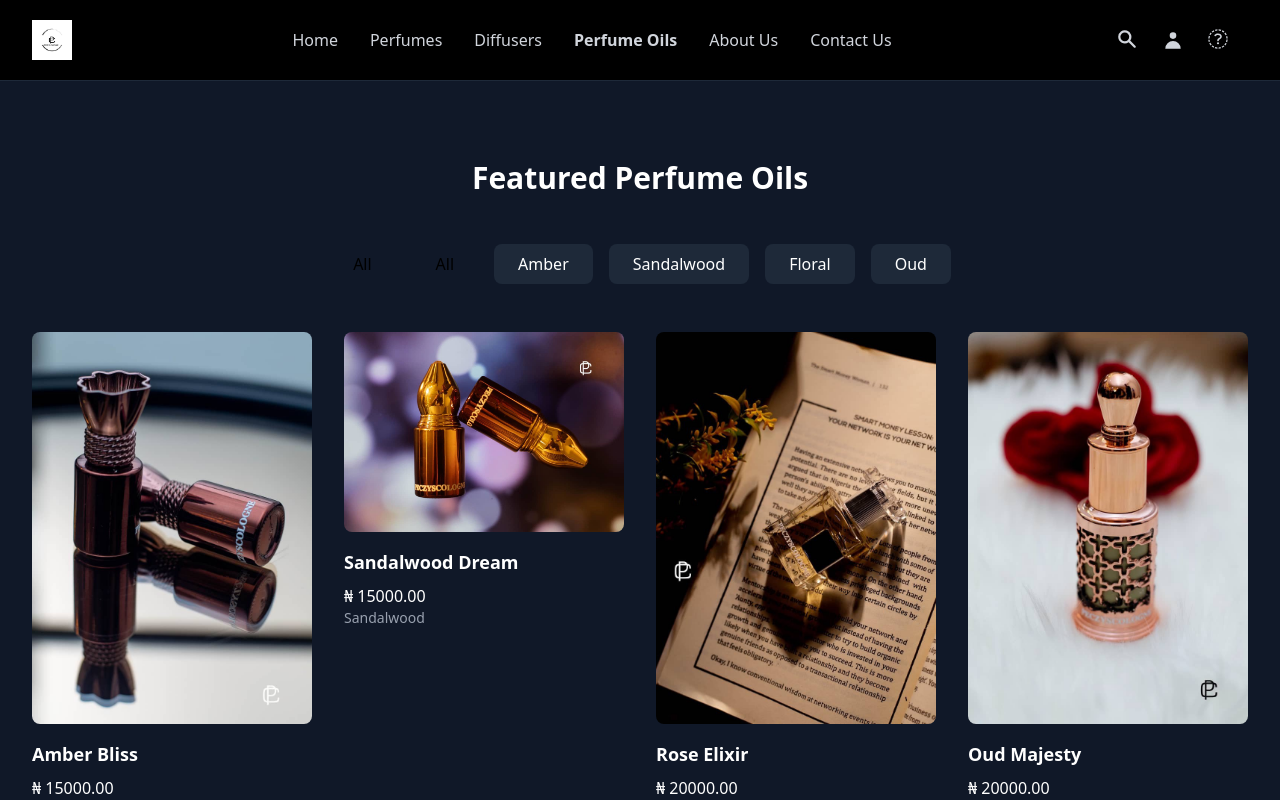
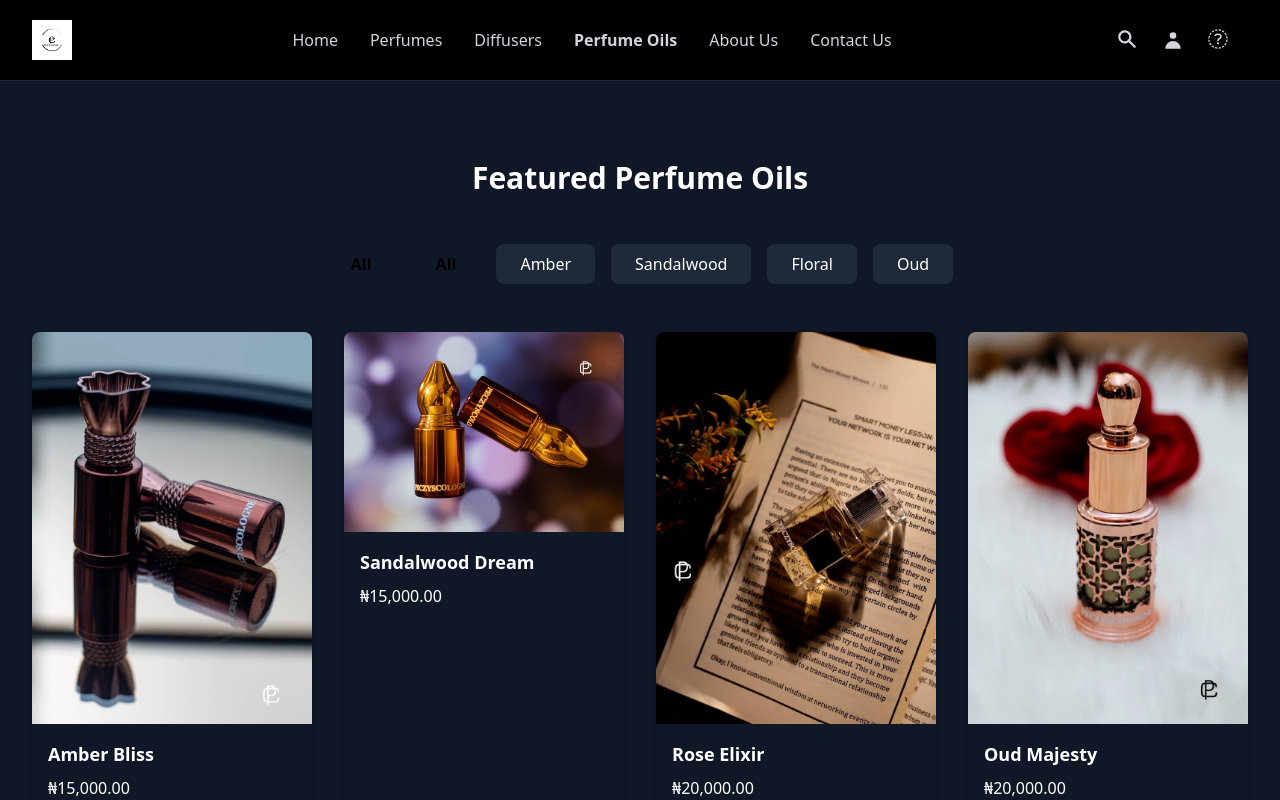
Before and after one commit to fiyin-bug/PECZYSCOLOGNE, a React (Vite) app: page /perfume-oils in a window 1280 px wide. Shown: the top 800 px of the page. Built offline with nearby package versions, Linux system fonts and the light colour scheme; a web font is replaced by a local one.

Commit message:
ALL DONE

```diff
--- a/src/pages/PerfumeOils.jsx
+++ b/src/pages/PerfumeOils.jsx
@@ -1,7 +1,7 @@
 // src/pages/PerfumeOils.js
 import React, { useState } from "react";
 // Make sure data import path is correct for your project structure
-import { oilFragranceFamilies, featuredOilProducts } from "../data";
+import { oilFragranceFamilies, featuredOilProducts } from "../data"; // Assuming you import these
 
 // Use named export for consistency if other pages use it
 export const PerfumeOils = ({ addToCart }) => {
@@ -9,10 +9,20 @@ export const PerfumeOils = ({ addToCart }) => {
   const [selectedProduct, setSelectedProduct] = useState(null);
   const [isModalOpen, setIsModalOpen] = useState(false);
 
+  // --- Helper function to format price with Naira sign and commas ---
+  const formatPrice = (price) => {
+    if (price == null || isNaN(Number(price))) {
+      return 'Price not available'; // Handle null, undefined, or non-numeric price
+    }
+    // Convert to number, ensure 2 decimal places, then add commas
+    return `₦${Number(price).toLocaleString('en-NG', { minimumFractionDigits: 2, maximumFractionDigits: 2 })}`;
+  };
+  // --- End Helper Function ---
+
   const filteredProducts =
     selectedFamily === "all"
       ? featuredOilProducts
-      : featuredOilProducts.filter((product) => product.family === selectedFamily); // Assuming family is a string ID/name here
+      : featuredOilProducts.filter((product) => product.family === selectedFamily);
 
   const handleProductClick = (product) => {
     setSelectedProduct(product);
@@ -20,7 +30,7 @@ export const PerfumeOils = ({ addToCart }) => {
   };
 
   const handleQuickAddToCart = (e, product) => {
-    e.stopPropagation(); // Prevent the modal from opening when clicking the icon
+    e.stopPropagation(); // Prevent the modal from opening
     addToCart(product);
   };
 
@@ -30,28 +40,30 @@ export const PerfumeOils = ({ addToCart }) => {
   };
 
   return (
-    <section className="py-20 bg-gray-900 text-white min-h-[calc(100vh-8rem)]"> {/* Optional: Ensure full page height */}
-      <div className="max-w-7xl mx-auto px-4 sm:px-6 lg:px-8"> {/* Added responsive padding */}
+    <section className="py-20 bg-gray-900 text-white min-h-[calc(100vh-8rem)]">
+      <div className="max-w-7xl mx-auto px-4 sm:px-6 lg:px-8">
         <h2 className="text-3xl font-bold mb-12 text-center">Featured Perfume Oils</h2>
-        <div className="flex flex-wrap justify-center gap-4 mb-12">
-          {/* Consider adding an "All" button dynamically */}
+        <div className="flex flex-wrap justify-center gap-3 sm:gap-4 mb-12">
+          {/* "All" button */}
           <button
              onClick={() => setSelectedFamily("all")}
-             className={`px-6 py-2 rounded-lg whitespace-nowrap transition-colors ${
+             className={`px-4 py-2 sm:px-6 text-sm sm:text-base rounded-lg whitespace-nowrap transition-colors duration-200 ${
                selectedFamily === "all"
-                 ? "bg-coral-400 text-black"
+                 ? "bg-coral-400 text-black font-semibold"
                  : "bg-gray-800 text-white hover:bg-gray-700"
              }`}
           >
              All
            </button>
+          {/* Filter Buttons */}
           {oilFragranceFamilies.map((family) => (
+            // Ensure family objects have unique 'id' and 'name'
             <button
               key={family.id}
               onClick={() => setSelectedFamily(family.id)}
-              className={`px-6 py-2 rounded-lg whitespace-nowrap transition-colors ${
+              className={`px-4 py-2 sm:px-6 text-sm sm:text-base rounded-lg whitespace-nowrap transition-colors duration-200 ${
                 selectedFamily === family.id
-                  ? "bg-coral-400 text-black"
+                  ? "bg-coral-400 text-black font-semibold"
                   : "bg-gray-800 text-white hover:bg-gray-700"
               }`}
             >
@@ -59,80 +71,103 @@ export const PerfumeOils = ({ addToCart }) => {
             </button>
           ))}
         </div>
-        <div className="grid grid-cols-1 sm:grid-cols-2 lg:grid-cols-4 gap-8"> {/* Added sm breakpoint */}
+        <div className="grid grid-cols-1 sm:grid-cols-2 lg:grid-cols-4 gap-6 md:gap-8">
           {filteredProducts.length > 0 ? (
-            filteredProducts.map((product) => ( // Use product ID or unique key if available instead of index
+            filteredProducts.map((product) => (
               <div
-                key={product.id || product.name} // Use a unique product identifier if possible
-                className="group cursor-pointer"
+                // Use product ID if available, otherwise fallback (ensure uniqueness)
+                key={product.id || product.name}
+                className="group cursor-pointer bg-gray-850 rounded-lg overflow-hidden shadow-md hover:shadow-xl transition-shadow duration-300 flex flex-col"
                 onClick={() => handleProductClick(product)}
               >
-                <div className="relative overflow-hidden rounded-lg mb-4 aspect-w-1 aspect-h-1"> {/* Maintain aspect ratio */}
+                {/* Product Image Card */}
+                <div className="relative overflow-hidden aspect-w-1 aspect-h-1">
                   <img
                     src={product.image}
                     alt={product.name}
-                    className="w-full h-full object-cover transition-transform duration-500 group-hover:scale-110" // Ensure h-full
+                    className="w-full h-full object-cover transition-transform duration-500 group-hover:scale-110"
                   />
-                  {/* Quick Add Button */}
-                  <div className="absolute top-4 right-4 opacity-0 group-hover:opacity-100 transition-opacity duration-300">
+                  {/* Quick Add Button Overlay */}
+                  <div className="absolute top-3 right-3 opacity-0 group-hover:opacity-100 transition-opacity duration-300">
                     <button
                       onClick={(e) => handleQuickAddToCart(e, product)}
-                      className="bg-white text-black p-3 rounded-full hover:bg-coral-400 transition-colors shadow-lg"
+                      className="bg-white text-black p-2.5 rounded-full hover:bg-coral-400 transition-colors shadow-lg" // Adjusted padding
                       aria-label={`Add ${product.name} to cart`}
                     >
-                      <i className="fas fa-shopping-bag"></i>
+                      <i className="fas fa-shopping-bag text-sm"></i> {/* Adjusted icon size */}
                     </button>
                   </div>
                 </div>
-                {/* Ensure text colors match Perfumes */}
-                <h3 className="text-lg font-semibold mb-2 text-white">{product.name}</h3>
-                {/* Format price assuming it's a number */}
-                <p className="text-coral-400"> ₦ {product.price?.toFixed(2)}</p> {/* Use toFixed(2) for currency format, add optional chaining */}
-                {/* Display family */}
-                <p className="text-gray-400 text-sm capitalize">{product.family}</p>
+                {/* Product Text Card */}
+                <div className="p-4 flex flex-col flex-grow">
+                  <h3 className="text-lg font-semibold mb-2 text-white truncate">{product.name}</h3>
+                  {/* --- Use formatPrice helper for grid price --- */}
+                  <p className="text-coral-400 mb-2">{formatPrice(product.price)}</p>
+                  <p className="text-gray-400 text-sm capitalize mt-auto">{product.family}</p>
+                </div>
               </div>
             ))
           ) : (
-             <p className="text-white text-center col-span-full">No perfume oils found for this family.</p>
+             <p className="text-white text-center col-span-full py-8">No perfume oils found for this family.</p> // Added padding
           )}
         </div>
       </div>
 
       {/* Modal */}
       {isModalOpen && selectedProduct && (
-        <div className="fixed inset-0 bg-black bg-opacity-70 flex items-center justify-center z-50 p-4"> {/* Added padding */}
-          <div className="bg-gray-800 rounded-lg p-6 md:p-8 max-w-2xl w-full relative shadow-xl"> {/* Added shadow */}
+        <div
+          className="fixed inset-0 bg-black bg-opacity-75 flex items-center justify-center z-50 p-4 transition-opacity duration-300 ease-out" // Added transition
+          onClick={() => setIsModalOpen(false)} // Close on overlay click
+          role="dialog" aria-modal="true" aria-labelledby="oil-modal-title"
+        >
+          <div
+            className="bg-gradient-to-br from-gray-800 to-gray-900 rounded-xl p-6 md:p-8 max-w-3xl w-full relative shadow-2xl border border-gray-700/50 max-h-[90vh] overflow-y-auto" // Enhanced styling, smaller max-width than perfume modal potentially
+            onClick={e => e.stopPropagation()} // Prevent closing when clicking inside
+          >
             <button
               onClick={() => setIsModalOpen(false)}
-              className="absolute top-3 right-3 md:top-4 md:right-4 text-gray-400 hover:text-white text-xl"
+              className="absolute top-4 right-4 text-gray-400 hover:text-white z-20 bg-gray-900/70 hover:bg-gray-900/90 rounded-full p-2 transition-all duration-200 ease-in-out"
               aria-label="Close modal"
             >
-              <i className="fas fa-times"></i>
+               <svg className="w-5 h-5" fill="none" stroke="currentColor" viewBox="0 0 24 24" xmlns="http://www.w3.org/2000/svg"><path strokeLinecap="round" strokeLinejoin="round" strokeWidth="2" d="M6 18L18 6M6 6l12 12"></path></svg>
             </button>
+
             <div className="flex flex-col md:flex-row gap-6 md:gap-8">
-              <div className="w-full md:w-1/2 flex-shrink-0">
+              {/* Modal Image */}
+              <div className="w-full md:w-5/12 flex-shrink-0"> {/* Slightly smaller image proportion */}
+                 <div className="aspect-w-1 aspect-h-1 bg-gray-700/50 rounded-lg overflow-hidden shadow-lg">
                     <img
                        src={selectedProduct.image}
                        alt={selectedProduct.name}
-                    // Adjust height or use aspect ratio for consistency
-                   className="w-full h-72 md:h-96 object-cover rounded-lg"
+                       className="w-full h-full object-cover"
                     />
                  </div>
-              <div className="flex flex-col justify-center text-left"> {/* Align text left */}
-                 <h3 className="text-2xl font-bold mb-3 text-white">{selectedProduct.name}</h3>
-                 {/* Format price */}
-                 <p className="text-coral-400 text-xl mb-4">${selectedProduct.price?.toFixed(2)}</p>
-                 <p className="text-gray-400 mb-4">
-                   Fragrance Family: <span className="capitalize">{selectedProduct.family}</span>
+              </div>
+              {/* Modal Text Content */}
+              <div className="w-full md:w-7/12 flex flex-col text-left">
+                 <h3 id="oil-modal-title" className="text-2xl lg:text-3xl font-bold mb-3 text-gray-100 leading-tight">{selectedProduct.name}</h3>
+                 {/* --- Use formatPrice helper for modal price --- */}
+                 <p className="text-xl lg:text-2xl font-medium text-coral-400 mb-5">{formatPrice(selectedProduct.price)}</p>
+                 <p className="text-gray-400 mb-6 text-sm">
+                   Fragrance Family: <span className="capitalize font-medium text-gray-200">{selectedProduct.family}</span>
                  </p>
-                 {/* Add Description if available */}
-                 {/* {selectedProduct.description && <p className="text-gray-300 mb-6 text-sm">{selectedProduct.description}</p>} */}
+                 {/* --- Add Description if available in data --- */}
+                 {selectedProduct.description && (
+                    <div className="mb-6 text-gray-300 space-y-1 pr-1">
+                         <h4 className="text-xs font-semibold text-gray-400 uppercase tracking-wider">Description</h4>
+                         <div className="max-h-24 overflow-y-auto text-sm leading-relaxed scrollbar-thin scrollbar-thumb-gray-600 scrollbar-track-gray-800">
+                             <p>{selectedProduct.description}</p>
+                         </div>
+                     </div>
+                 )}
+                 {/* --- Modal Add to Cart Button --- */}
                  <button
                    onClick={() => handleModalAddToCart(selectedProduct)}
-                   // Consistent button style
-                   className="bg-black text-white px-6 py-3 text-lg font-semibold rounded-lg hover:bg-gray-800 transition-colors"
+                    // Consistent button styling, slightly adjusted from perfume modal if desired
+                   className="mt-auto w-full bg-coral-500 text-white px-8 py-3 text-base font-semibold rounded-lg hover:bg-coral-600 focus:outline-none focus:ring-2 focus:ring-offset-2 focus:ring-offset-gray-800 focus:ring-coral-500 transition-all duration-200 ease-in-out flex items-center justify-center space-x-2 shadow-md hover:shadow-lg"
                  >
-                  Add to Cart
+                   <svg className="w-5 h-5" fill="none" stroke="currentColor" viewBox="0 0 24 24" xmlns="http://www.w3.org/2000/svg"><path strokeLinecap="round" strokeLinejoin="round" strokeWidth="2" d="M16 11V7a4 4 0 00-8 0v4M5 9h14l1 12H4L5 9z"></path></svg>
+                   <span>Add to Cart</span>
                  </button>
               </div>
             </div>
@@ -143,5 +178,4 @@ export const PerfumeOils = ({ addToCart }) => {
   );
 };
 
-// If using named export above, remove the default export or keep it if you prefer default exports
 export default PerfumeOils;
```
Lines whose indentation alone changed are shown as unchanged.
